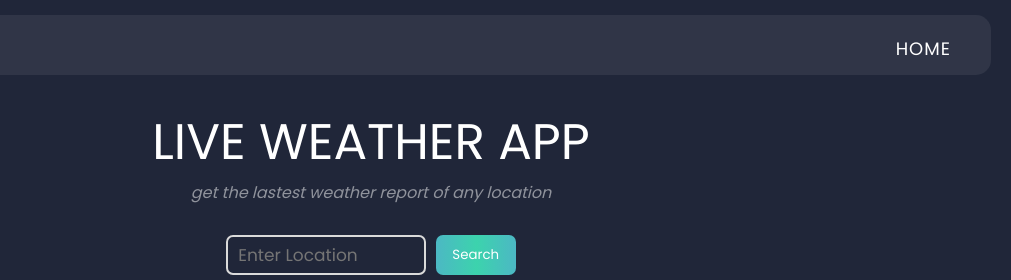
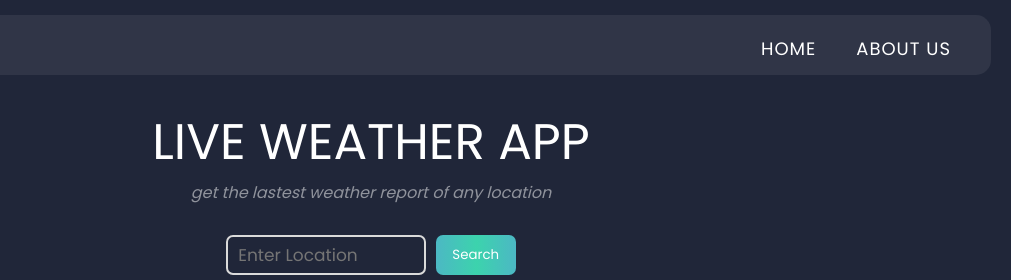
Before and after one commit to jogeshbehera/weatherly.github.io, a plain HTML site: page index.html in a window 1280 px wide. Shown: the top 280 px of the page, 269-1280 px from the left. Drawn offline with Linux system fonts and the light colour scheme.

Commit message:
uncommented

```diff
--- a/index.html
+++ b/index.html
@@ -14,7 +14,7 @@
             <img src="logo.png" alt="logo">
         <ul>
             <li><a href="#home">Home</a></li>
-            <!-- <li><a href="#about-us">About Us</a></li> -->
+            <li><a href="#about-us">About Us</a></li>
         </ul>
         </nav>
 
```
